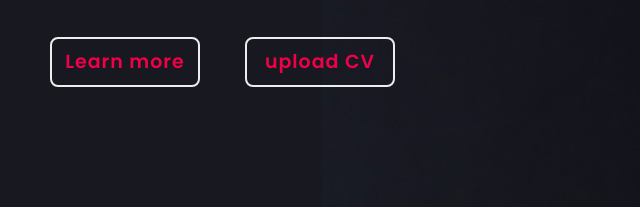
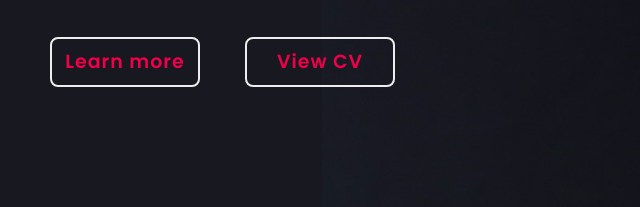
Before and after one commit to NolanCANO/Portfolio, a plain HTML site: page index.html in a window 1280 px wide. Shown: the part 476-683 px from the top of the page, 78-718 px from the left. Drawn offline with nearby package versions, Linux system fonts and the light colour scheme.

Commit message:
ajout-CV

```diff
--- a/index.html
+++ b/index.html
@@ -31,7 +31,7 @@
                 <p>Currently, I am a student at Toulouse Ynov Campus, and I am passionate about computer programming. So far, my journey has allowed me to explore various projects and acquire versatile skills, particularly in the field of web development and applications.</p>
                 <div class="btn-box">
                     <a href="#about">Learn more</a>
-                    <a href="#">upload CV</a>
+                    <a href="https://github.com/NolanCANO/Portfolio/blob/main/CV/CV.pdf">View CV</a>
                 </div>
             </div>
 
```
